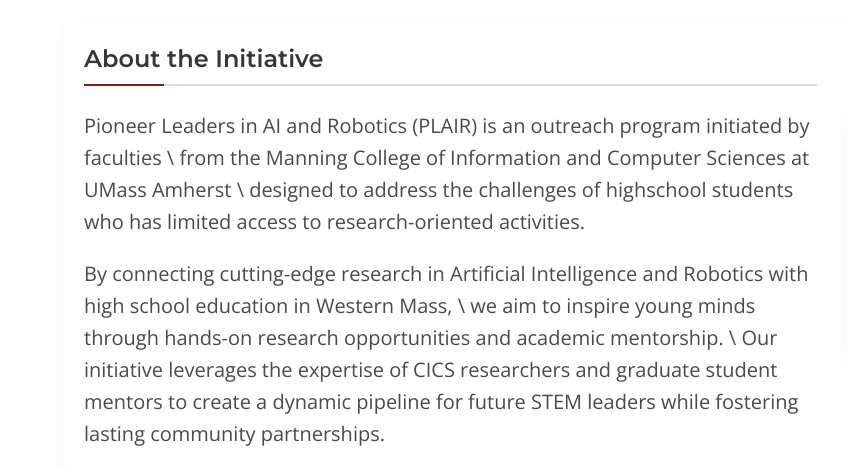
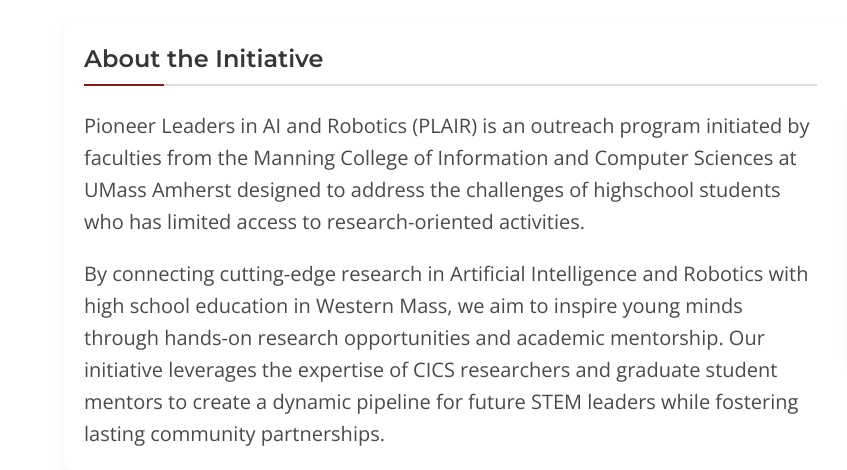
Before and after one commit to ebagdasa/plair, a plain HTML site: page index.html in a window 1280 px wide. Shown: the part 330-800 px from the top of the page, 0-847 px from the left. Drawn offline with nearby package versions, Linux system fonts and the light colour scheme.

Commit message:
text update

```diff
--- a/index.html
+++ b/index.html
@@ -103,14 +103,15 @@
             <h2 class="title is-4 border-bottom-umass section-title">About the Initiative</h2>
             <div class="content">
               <p class="is-size-5">
-                Pioneer Leaders in AI and Robotics (PLAIR) is an outreach program initiated by faculties \
-                from the Manning College of Information and Computer Sciences at UMass Amherst \
+                Pioneer Leaders in AI and Robotics (PLAIR) is an outreach program initiated by faculties
+                from the Manning College of Information and Computer Sciences at UMass Amherst
                 designed to address the challenges of highschool students who has limited access to research-oriented activities.
               </p>
               <p class="is-size-5">
-                By connecting cutting-edge research in Artificial Intelligence and Robotics with high school education in Western Mass, \
-                we aim to inspire young minds through hands-on research opportunities and academic mentorship. \
-                Our initiative leverages the expertise of CICS researchers and graduate student mentors to create a dynamic pipeline for future STEM leaders while fostering lasting community partnerships.
+                By connecting cutting-edge research in Artificial Intelligence and Robotics with high school education in Western Mass,
+                we aim to inspire young minds through hands-on research opportunities and academic mentorship.
+                Our initiative leverages the expertise of CICS researchers and graduate student mentors
+                to create a dynamic pipeline for future STEM leaders while fostering lasting community partnerships.
               </p>
             </div>
           </div>
@@ -192,7 +193,7 @@
 
       <!-- Outcomes & Impact section -->
       <div class="box mb-5">
-        <h2 class="title is-4 border-bottom-umass section-title" id="outcomes">Outcomes & Impact</h2>
+        <h2 class="title is-4 border-bottom-umass section-title" id="outcomes">Expected Outcomes & Impact</h2>
         <div class="content">
           <ul>
             <li><strong>Educational Enrichment:</strong> High school students gain hands-on research experience that enhances critical thinking, problem-solving, and teamwork skills.</li>
```
